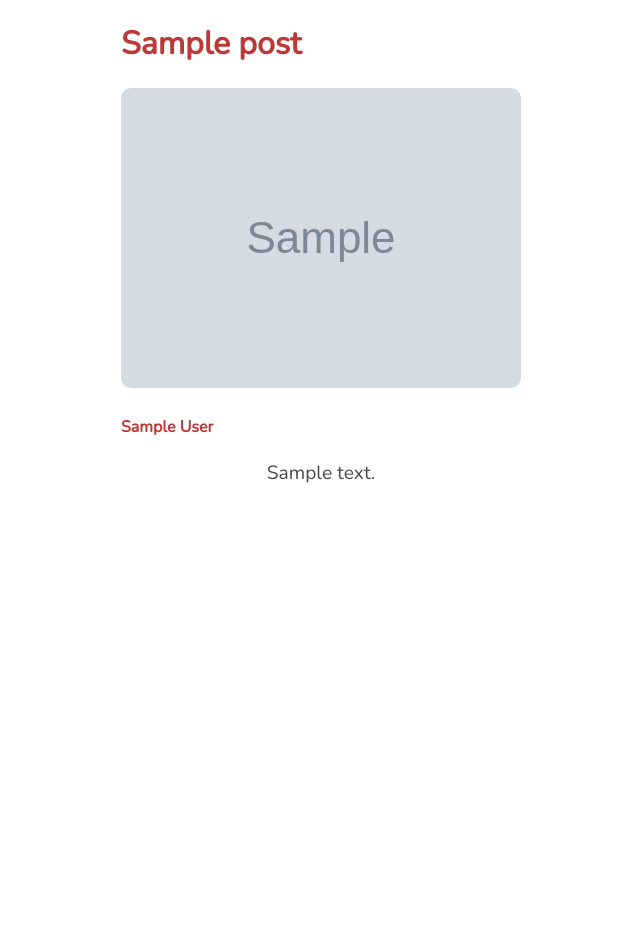
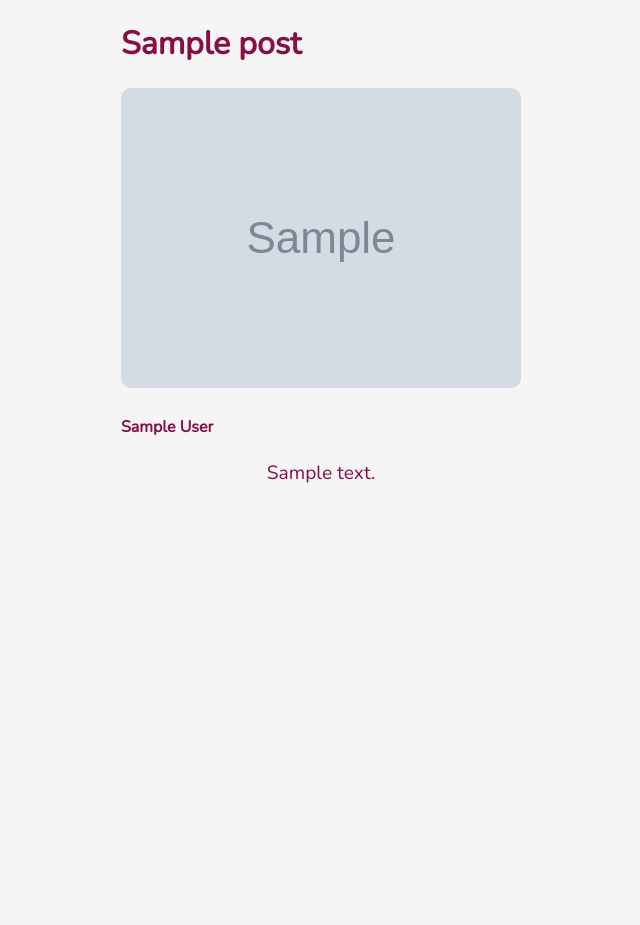
Before and after one commit to joshdaos/Wayfarer, a Django app: page /post/1/ in a window 1280 px wide. Shown: the part 75-1000 px from the top of the page, without its empty margins (319-959 px from the left). Run offline with Django 3.2, Linux system fonts and the light colour scheme; a user stored in the database is signed in; tables that the repository leaves empty hold one stand-in row (values such as "Sample post"); grey boxes marked "Sample" are stand-in pictures; some libraries are stand-ins or nearby versions.

Commit message:
CSS and HTML minor changes

```diff
--- a/main_app/static/styles/main.css
+++ b/main_app/static/styles/main.css
@@ -3,7 +3,7 @@
 body {
     font-family: 'Nunito', sans-serif;
     height: 1000px;
-    /* background-color: blue; */
+    background-color: whitesmoke;
 }
 
 .navbar {
@@ -36,7 +36,7 @@ body {
 
 .webtitle {
     font-weight: bold;
-    font-family: 'Ubuntu', sans
+    font-family: 'Ubuntu', sans;
 }
 
 .navbar_img {
@@ -62,6 +62,8 @@ body {
     align-content: center;
     font-size: x-large;
     margin-bottom: 20px;
+    color: #860f44;
+    font-weight: bold;
 }
 
 .topic {
@@ -69,6 +71,9 @@ body {
     justify-content: center;
     margin-top: 15px;
     margin-left: -210px;
+    color: #860f44;
+    font-size: large;
+    font-weight: bold;
 }
 
 .home-page-images {
@@ -83,6 +88,7 @@ body {
     width: 250px;
     font-size: small;
     margin-top: 20px;
+    color: #860f44;
 }
 
 .profile_container {
@@ -97,13 +103,17 @@ body {
 
 .posts {
     padding: 20px;
-    font-size: large;
+    font-size: xx-large;
     margin: 10px 20px;
+    color: #860f44;
+    font-weight: bold;
 }
 
 .profile_title {
     font-size: xx-large;
     margin-top: 10px;
+    color: #860f44;
+    font-weight: bold;
 }
 
 #owl-slider .item #owl-pic {
@@ -126,12 +136,14 @@ body {
     flex-direction: column;
     justify-content: flex-start;
     align-items: left;
+    color: #860f44;
 }
 
 .post_content {
     font-size: larger;
     margin: 20px 0 0 0;
     max-width: 400px;
+    color: #860f44;
 }
 
 .post_image {
@@ -145,12 +157,12 @@ body {
     font-size: xx-large;
     font-weight: bold;
     margin: 20px 0 0 0;
-    color: #bb3939;
+    color: #860f44;
 }
 
 .post_user {
     font-weight: bold;
-    color: #bb3939;
+    color: #860f44;
 }
 
 .buttons {
```
